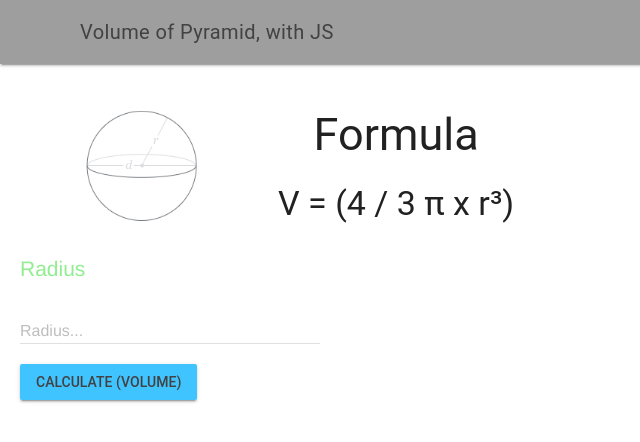
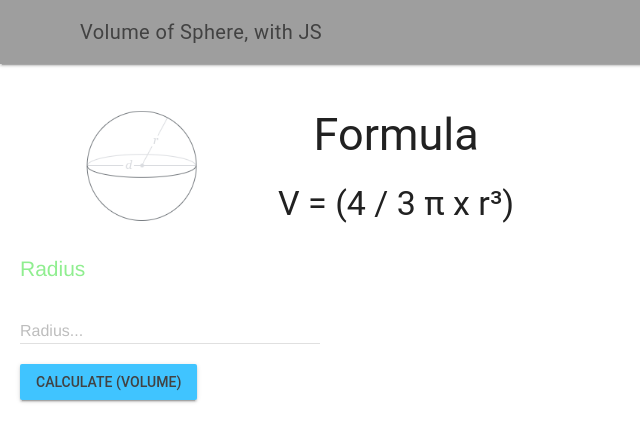
Before and after one commit to Emmanuel-Fofeyin/ICS2O-Unit3-03-HTML, a plain HTML site: page index.html in a window 1280 px wide. Shown: the full height of the page, 0-640 px from the left. Drawn offline with nearby package versions, Linux system fonts and the light colour scheme.

Commit message:
fixed spelling errors

```diff
--- a/index.html
+++ b/index.html
@@ -21,7 +21,7 @@
     <div class="mdl-layout mdl-js-layout mdl-layout--fixed-header">
       <header class="mdl-layout__header">
         <div class="mdl-layout__header-row">
-          <span class="mdl-layout-title">Volume of Pyramid, with JS</span>
+          <span class="mdl-layout-title">Volume of Sphere, with JS</span>
         </div>
       </header>
       <main class="mdl-layout__content">
```
